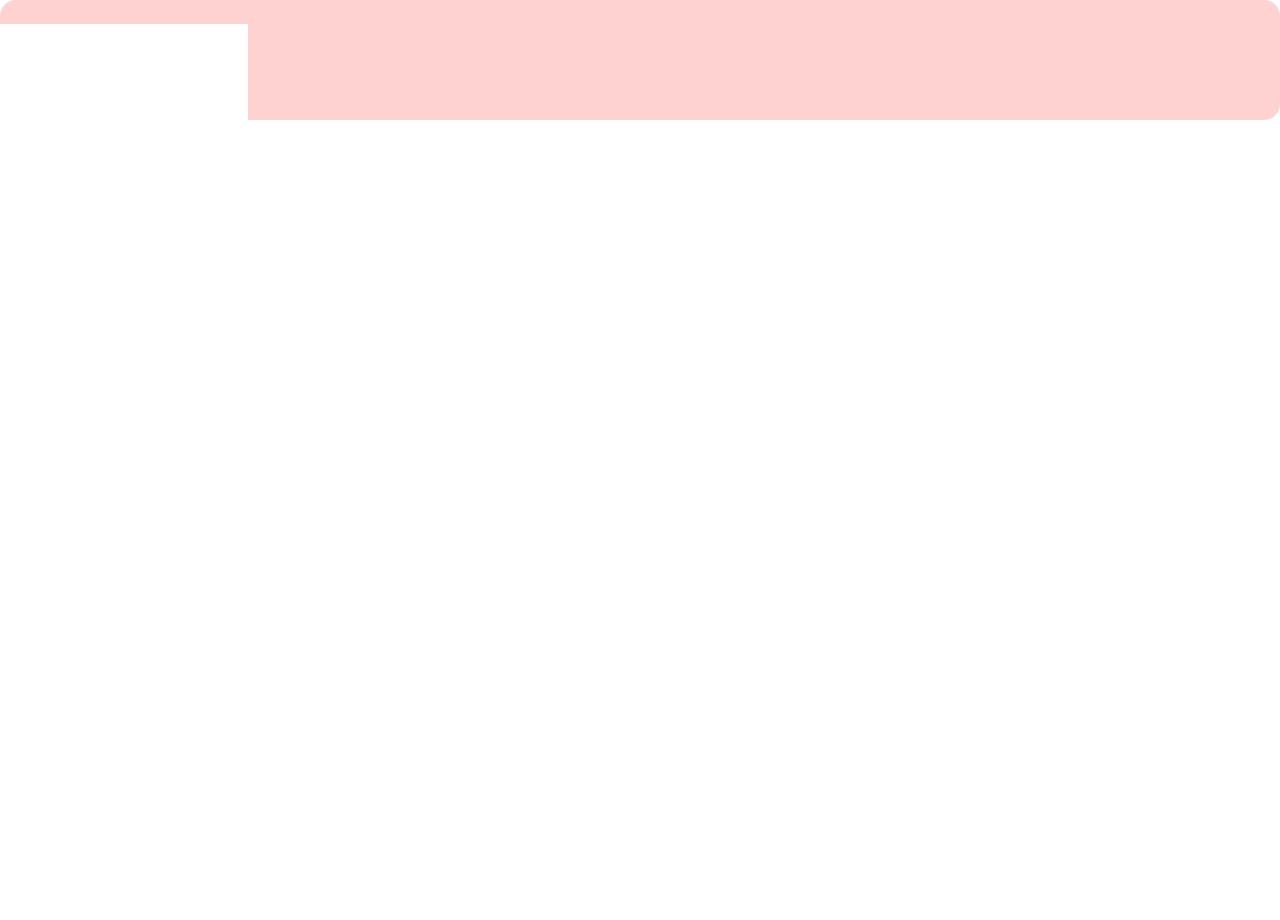
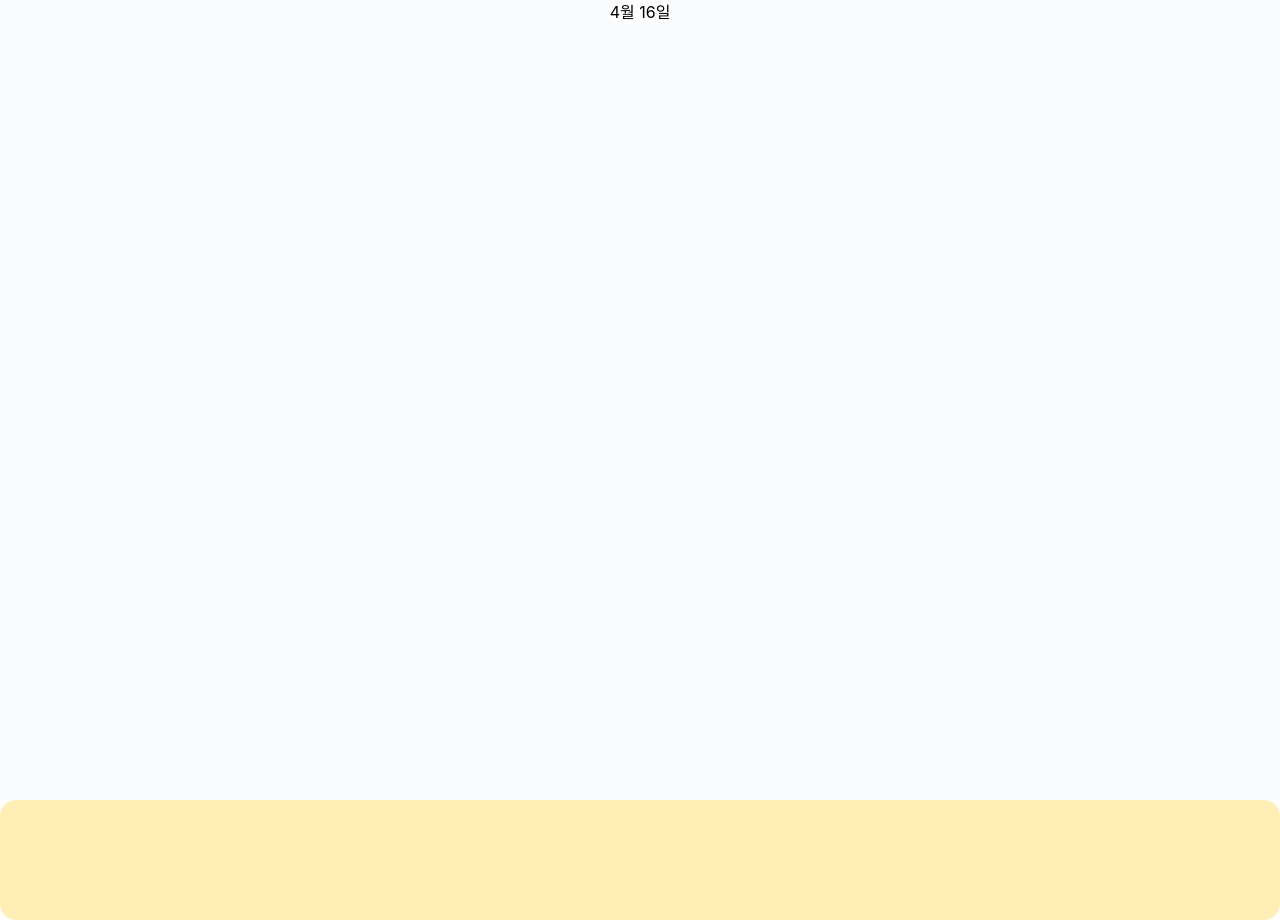
Before and after one commit to nohpaper/react_todo_list, a React (Create React App) app: page / in a window 1280 px wide. Before the commit the page ends 800 px from the top, so only its background shows below. Built offline with nearby package versions, Linux system fonts and the light colour scheme; what tailwindcss-convert-px-to-rem would draw is missing.

Commit message:
feat: component화 작업 및 todo list 작업

```diff
--- a/package.json
+++ b/package.json
@@ -10,6 +10,7 @@
     "classnames": "^2.5.1",
     "react": "^18.2.0",
     "react-dom": "^18.2.0",
+    "react-icons": "^5.1.0",
     "react-scripts": "5.0.1",
     "tailwindcss-convert-px-to-rem": "^1.0.4",
     "web-vitals": "^2.1.4"
--- a/src/App.js
+++ b/src/App.js
@@ -1,18 +1,152 @@
-import logo from './logo.svg';
 import './source/css/App.css';
 import {Category, Bord, CheckList} from "./source/elements/memo";
 import {useState} from "react";
+import TodoList from "./components/todo-list";
 
 function App() {
+  /**TODO :
+   *
+   *
+   * */
+  const [ selectColor] = useState("yellow");
+  const [ bordColor ] = useState([
+    {
+      name: "red",
+      chart: {
+        bg: {
+          "default100": "bg-red-100", "before100": "before:bg-red-100", "after100": "after:bg-red-100",
+          "default200": "bg-red-200", "before200": "before:bg-red-200", "after200": "after:bg-red-200",
+        },
+        text: {
+          "default100": "text-red-100",
+          "default300": "text-red-300",
+          "default400": "text-red-400",
+          "default500": "text-red-500",
+        },
+        border: {
+          "default300": "border-red-300", "focus300": "focus:border-red-300",
+        },
+      }
+    },
+    {
+      name: "yellow",
+      chart: {
+        bg: {
+          "default100": "bg-yellow-100", "before100": "before:bg-yellow-100", "after100": "after:bg-yellow-100",
+          "default200": "bg-yellow-200", "before200": "before:bg-yellow-200", "after200": "after:bg-yellow-200",
+        },
+        text: {
+          "default100": "text-yellow-100",
+          "default300": "text-yellow-300",
+          "default400": "text-yellow-400",
+          "default500": "text-yellow-500",
+        },
+        border: {
+          "default300": "border-yellow-300", "focus300": "focus:border-yellow-300",
+        },
+      }
+    },
+    {
+      name: "lightGreen",
+      chart: {
+        bg: {
+          "default100": "bg-lightGreen-100", "before100": "before:bg-lightGreen-100", "after100": "after:bg-lightGreen-100",
+          "default200": "bg-lightGreen-200", "before200": "before:bg-lightGreen-200", "after200": "after:bg-lightGreen-200",
+        },
+        text: {
+          "default100": "text-lightGreen-100",
+          "default300": "text-lightGreen-300",
+          "default400": "text-lightGreen-400",
+          "default500": "text-lightGreen-500",
+        },
+        border: {
+          "default300": "border-lightGreen-300", "focus300": "focus:border-lightGreen-300",
+        },
+      }
+    },
+    {
+      name: "blue",
+      chart: {
+        bg: {
+          "default100": "bg-blue-100", "before100": "before:bg-blue-100", "after100": "after:bg-blue-100",
+          "default200": "bg-blue-200", "before200": "before:bg-blue-200", "after200": "after:bg-blue-200",
+        },
+        text: {
+          "default100": "text-blue-100",
+          "default300": "text-blue-300",
+          "default400": "text-blue-400",
+          "default500": "text-blue-500",
+        },
+        border: {
+          "default300": "border-blue-300", "focus300": "focus:border-blue-300",
+        },
+      }
+    },
+    {
+      name: "purple",
+      chart: {
+        bg: {
+          "default100": "bg-purple-100", "before100": "before:bg-purple-100", "after100": "after:bg-purple-100",
+          "default200": "bg-purple-200", "before200": "before:bg-purple-200", "after200": "after:bg-purple-200",
+        },
+        text: {
+          "default100": "text-purple-100",
+          "default300": "text-purple-300",
+          "default400": "text-purple-400",
+          "default500": "text-purple-500",
+        },
+        border: {
+          "default300": "border-purple-300", "focus300": "focus:border-purple-300",
+        },
+      }
+    },
+    {
+      name: "gray",
+      chart: {
+        bg: {
+          "default100": "bg-gray-100", "before100": "before:bg-gray-100", "after100": "after:bg-gray-100",
+          "default200": "bg-gray-200", "before200": "before:bg-gray-200", "after200": "after:bg-gray-200",
+        },
+        text: {
+          "default100": "text-gray-100",
+          "default300": "text-gray-300",
+          "default400": "text-gray-400",
+          "default500": "text-gray-500",
+        },
+        border: {
+          "default300": "border-gray-300", "focus300": "focus:border-gray-300",
+        },
+      }
+    },
+    {
+      name: "pink",
+      chart: {
+        bg: {
+          "default100": "bg-pink-100", "before100": "before:bg-pink-100", "after100": "after:bg-pink-100",
+          "default200": "bg-pink-200", "before200": "before:bg-pink-200", "after200": "after:bg-pink-200",
+        },
+        text: {
+          "default100": "text-pink-100",
+          "default300": "text-pink-300",
+          "default400": "text-pink-400",
+          "default500": "text-pink-500",
+        },
+        border: {
+          "default300": "border-pink-300", "focus300": "focus:border-pink-300",
+        },
+      }
+    },
+  ])
   return (
     <div className="App">
-      <Bord bgColor={"red"} isList={true}>
-        <Category value="^^"/>
+      <TodoList/>
+      <Bord isList={true} bgColor={selectColor} bordColor={bordColor}>
+        <Category value="^^" bgColor={selectColor} bordColor={bordColor}/>
         <div className="rem:pt-[10px]">
-          <CheckList listNum={"1"}></CheckList>
-          <CheckList listNum={"2"}></CheckList>
-          <CheckList listNum={"3"}></CheckList>
-          <CheckList listNum={"4"}></CheckList>
+          <CheckList listNum={"1"} bgColor={selectColor} bordColor={bordColor}></CheckList>
+          <CheckList listNum={"2"} bgColor={selectColor} bordColor={bordColor}></CheckList>
+          <CheckList listNum={"3"} bgColor={selectColor} bordColor={bordColor}></CheckList>
+          <CheckList listNum={"4"} bgColor={selectColor} bordColor={bordColor}></CheckList>
         </div>
       </Bord>
     </div>
--- a/src/components/todo-list.js
+++ b/src/components/todo-list.js
@@ -0,0 +1,16 @@
+export default function TodoList(){
+  return (
+    <div className="w-[100%] h-[100vh] bg-[#FAFBFF]">
+      <div className="rem:pt-[36px] rem:pb-[20px]">
+        <div></div>
+        <button className="rem:px-[31px] rem:py-[10px] rounded-30 rem:text-[20px] bg-white">4월 16일</button>
+      </div>
+      {/* main */}
+      <div className="rem:w-[1730px] rem:h-[770px] relative m-auto rounded-30 overflow-hidden bg-white">
+        <div className="rem:w-[407px] h-[100%] absolute top-0 right-0 bg-red-100">
+
+        </div>
+      </div>
+    </div>
+  )
+}
--- a/src/source/elements/memo.js
+++ b/src/source/elements/memo.js
@@ -1,66 +1,17 @@
 import classNames from "classnames";
-import {useState} from "react";
+import { useState } from "react";
+import { FaHeart } from "react-icons/fa";
 
 export function Bord(props) {
-  const bgColor = (color) => {
-    switch(color){
-      case "red": {
-        return "bg-red-100"
-      }
-      case "yellow": {
-        return "bg-yellow-100"
-      }
-      case "lightGreen": {
-        return "bg-lightGreen-100"
-      }
-      case "blue": {
-        return "bg-blue-100"
-      }
-      case "purple": {
-        return "bg-purple-100"
-      }
-      case "pink": {
-        return "bg-pink-100"
-      }
-      default:
-      case "gray": {
-        return "bg-gray-100"
-      }
-    }
-  }
+  const chooseColor = props.bordColor.find((color)=> color.name === props.bgColor);
 
   return (
-    <div className={`${props.isList ? "rem:w-[350px]" : "w-[100%]"} rem:min-h-[250px] rem:pt-[13px] rem:pr-[25px] rem:pb-[25px] rem:pl-[15px] box-border rounded-20 ${bgColor(props.bgColor)}`}>{ props.children }</div>
+    <div className={`${props.isList ? "rem:w-[350px]" : "w-[100%]"} rem:min-h-[250px] rem:pt-[13px] rem:pr-[25px] rem:pb-[25px] rem:pl-[15px] box-border rounded-20 ${chooseColor.chart.bg.default100}`}>{ props.children }</div>
   )
 }
 
 export function Category(props){
-  const bgColor = (color) => {
-    switch(color){
-      case "red": {
-        return "before:bg-red-100"
-      }
-      case "yellow": {
-        return "before:bg-yellow-100"
-      }
-      case "lightGreen": {
-        return "before:bg-lightGreen-100"
-      }
-      case "blue": {
-        return "before:bg-blue-100"
-      }
-      case "purple": {
-        return "before:bg-purple-100"
-      }
-      case "pink": {
-        return "before:bg-pink-100"
-      }
-      default:
-      case "gray": {
-        return "before:bg-gray-100"
-      }
-    }
-  }
+  const chooseColor = props.bordColor.find((color)=> color.name === props.bgColor);
 
   return (
     /*<input type="text" name="category" className={classNames("rounded-20 py-[6px] pr-[16px] pl-[35px]", {
@@ -68,7 +19,7 @@ export function Category(props){
     })}/>*/
     <div className={`
       w-[min-content] relative
-      before:content-[""] rem:before:w-[16px] rem:before:h-[16px] before:absolute rem:before:left-[13px] before:top-[50%] rem:before:mt-[-8px] before:rounded-100% ${bgColor(props.bgColor)}
+      before:content-[""] rem:before:w-[16px] rem:before:h-[16px] before:absolute rem:before:left-[13px] before:top-[50%] rem:before:mt-[-8px] before:rounded-100% ${chooseColor.chart.bg.before100}
     `}>
       <input type="text" name="category" className="w-[100%] rem:py-[6px] rem:pr-[16px] rem:pl-[35px] rounded-20"/>
     </div>
@@ -76,52 +27,35 @@ export function Category(props){
 }
 
 export function CheckButton(props){
-  const [isChecked, setIsChecked] = useState(false);
-  console.log(isChecked);
+  const chooseColor = props.bordColor.find((color)=> color.name === props.bgColor);
+  //console.log(props.listStatus[0].isDone);
+
+
   return (
     <div className="rem:w-[16px] rem:h-[16px] inline-block relative align-top">
       <input type="checkbox" id={`listCheck${props.listNum}`} className="absolute top-[0] left-[0] opacity-[0] z-[-1]"
-             onChange={() => {setIsChecked((prev) => !prev)}}/>
+             onChange={() => {
+               let copy = [...props.listStatus];
+               copy[0].isDone = !props.listStatus[0].isDone;
+               props.setListStatus(copy)
+             }}/>
       <label htmlFor={`listCheck${props.listNum}`} className={`
         text-[0] cursor-pointer
         before:content-[''] before:w-[100%] before:h-[100%] before:absolute before:top-[50%] before:left-[0] rem:before:mt-[-4px] before:rounded-100%
-        ${isChecked ? "before:bg-red-200" : "before:bg-white"}
+
+        ${props.listStatus[0].isDone ? chooseColor.chart.bg.before200 : "before:bg-white"}
+
         after:content-[''] rem:after:w-[8px] rem:after:h-[8px] after:absolute after:top-[50%] after:left-[50%]  rem:after:ml-[-4px] after:rounded-100% after:bg-white
       `}
-      >{isChecked}</label>
+      >{props.listStatus[0].isDone}</label>
     </div>
   )
 }
 
 export function MoreButton(props) {
-  const bgColor = (color) => {
-    switch (color) {
-      case "red": {
-        return "bg-red-200"
-      }
-      case "yellow": {
-        return "bg-yellow-200"
-      }
-      case "lightGreen": {
-        return "bg-lightGreen-200"
-      }
-      case "blue": {
-        return "bg-blue-200"
-      }
-      case "purple": {
-        return "bg-purple-200"
-      }
-      case "pink": {
-        return "bg-pink-200"
-      }
-      default:
-      case "gray": {
-        return "bg-gray-200"
-      }
-    }
-  }
+  const chooseColor = props.bordColor.find((color)=> color.name === props.bgColor);
   const [ isMore, setIsMore ] = useState(false);
-  console.log(isMore);
+
   return (
     <div className="rem:w-[36px] h-[100%] inline-block align-top relative text-[0px] ">
       <button type="button" className={`
@@ -131,31 +65,61 @@ export function MoreButton(props) {
         onClick={()=>{setIsMore((prev)=> !prev)}}
       >더보기
         <span className={`
-          rem:w-[5px] rem:h-[5px] block absolute left-[50%] top-[50%] rem:mt-[-2.5px] rem:ml-[-2.5px] rounded-100% ${bgColor(props.bgColor)}
-          before:content-[""] rem:before:w-[5px] rem:before:h-[5px] before:absolute before:top-[0] rem:before:left-[-7px] before:rounded-100% before:bg-red-200
-          after:content-[""] rem:after:w-[5px] rem:after:h-[5px] after:absolute after:top-[0] rem:after:left-[7px] after:rounded-100% after:bg-red-200
+          rem:w-[5px] rem:h-[5px] block absolute left-[50%] top-[50%] rem:mt-[-2.5px] rem:ml-[-2.5px] rounded-100% ${chooseColor.chart.bg.default200}
+          before:content-[""] rem:before:w-[5px] rem:before:h-[5px] before:absolute before:top-[0] rem:before:left-[-7px] before:rounded-100% ${chooseColor.chart.bg.before200}
+          after:content-[""] rem:after:w-[5px] rem:after:h-[5px] after:absolute after:top-[0] rem:after:left-[7px] after:rounded-100% ${chooseColor.chart.bg.after200}
         `}/>
       </button>
       <div className={`
         rem:h-[16px] absolute top-[50%] right-[0] rem:mt-[-9px] transition-all origin-right
         ${ isMore ? "scale-100" : "scale-0 opacity-0"}
-        `}>
-        <button type="button" className="rem:w-[16px] h-[100%] rounded-100% bg-white">중요</button>
-        <button type="button" className="
-          rem:w-[16px] h-[100%] relative rem:ml-[4px] rounded-100% bg-red-200
+        `}
+         onClick={()=>{setIsMore(false)}}
+      >
+        <button type="button" className={`rem:w-[16px] h-[100%] relative rounded-100% ${ props.listStatus[0].isImportant ? chooseColor.chart.bg.default200 : "bg-white"}`} onClick={()=>{
+          let copy = [...props.listStatus];
+          copy[0].isImportant = !props.listStatus[0].isImportant;
+          props.setListStatus(copy)
+        }}>
+          중요
+          <FaHeart className={`rem:w-[12px] rem:h-[12px] absolute top-[50%] left-[50%] rem:mt-[-5.5px] rem:ml-[-6px] ${ props.listStatus[0].isImportant ? chooseColor.chart.text.default300 : chooseColor.chart.text.default100} `}/>
+        </button>
+        <button type="button" className={`
+          rem:w-[16px] h-[100%] relative rem:ml-[4px] rounded-100% ${chooseColor.chart.bg.default200}
           before:content-[''] rem:before:w-[10px] rem:before:h-[2px] before:absolute before:top-[50%] before:left-[50%] rem:before:mt-[-1px] rem:before:ml-[-5px] before:bg-white
-        ">제거</button>
+        `}>제거</button>
       </div>
     </div>
   )
 }
 
 export function CheckList(props){
+  const [ listStatus, setListStatus ] = useState([
+    { isDone: false, isImportant: false, }
+  ]);
+  const chooseColor = props.bordColor.find((color)=> color.name === props.bgColor);
+  const isActiveCss = (isDone, isImportant) => {
+    if(isDone && isImportant){
+      return `${chooseColor.chart.text.default400} line-through font-bold`
+    } else if(isImportant){
+      return `${chooseColor.chart.text.default500} font-bold`
+    } else if(isDone){
+      return `${chooseColor.chart.text.default400} line-through`
+    } else {
+      return `${chooseColor.chart.text.default500}`
+    }
+  }
+
   return (
     <div className="rem:h-[40px] rem:pt-[18px] text-left">
-      <CheckButton listNum={props.listNum}></CheckButton>
-      <input type="text" className="rem:w-[232px] rem:h-[22px] align-top rem:pl-[16px] rem:pr-[10px] rem:text-[16px] box-content"/>
-      <MoreButton></MoreButton>
+      <CheckButton listNum={props.listNum} bgColor={props.bgColor} bordColor={props.bordColor} listStatus={listStatus} setListStatus={setListStatus}></CheckButton>
+      <input type="text" disabled={listStatus[0].isDone} className={`
+        rem:w-[232px] rem:h-[22px] align-top rem:pl-[16px] rem:pr-[10px] rem:text-[16px] box-content bg-transparent
+        focus:outline-0 rem:focus:border-b-[1px] focus:border-dashed ${chooseColor.chart.border.focus300}
+        ${isActiveCss(listStatus[0].isDone, listStatus[0].isImportant)}
+      `}
+      />
+      <MoreButton bgColor={props.bgColor} bordColor={props.bordColor} listStatus={listStatus} setListStatus={setListStatus} ></MoreButton>
     </div>
   )
 }
```
Also changed, not shown: 1 other file (tests, documents, lock files or other folders).
